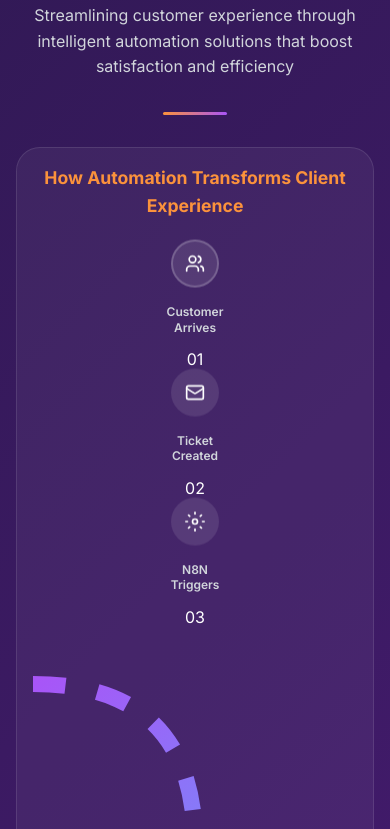
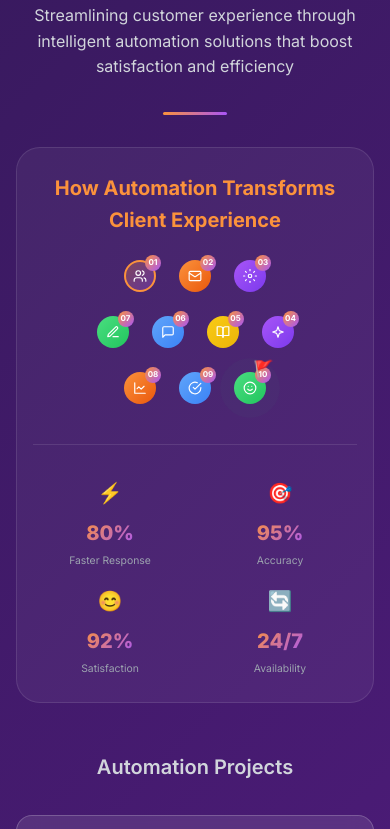
Before and after one commit to lazyhumanz/shizan, a plain HTML site: page index.html in a window 390 px wide. Shown: the part 3102-3931 px from the top of the page. Drawn offline with nearby package versions, Linux system fonts and the light colour scheme.

Commit message:
Update styles.css

```diff
--- a/styles.css
+++ b/styles.css
@@ -748,7 +748,7 @@ body {
 
 /* ===== AUTOMATION SECTION ===== */
 
-/* Automation Journey Visual */
+/* Automation Journey Visual - Complex Winding Path */
 .automation-journey {
     background: rgba(255, 255, 255, 0.05);
     border: 1px solid rgba(255, 255, 255, 0.1);
@@ -766,127 +766,215 @@ body {
     color: #fb923c;
 }
 
-.journey-roadmap {
+.journey-container {
+    display: flex;
+    flex-direction: column;
+    gap: 1rem;
+}
+
+/* Journey Rows */
+.journey-row {
     display: flex;
     align-items: center;
-    justify-content: space-between;
-    padding: 1rem 0;
-    overflow-x: auto;
-    gap: 0;
-}
-
+    justify-content: flex-start;
+    gap: 0.5rem;
+}
+
+.journey-row.row-2 {
+    justify-content: flex-end;
+    flex-direction: row-reverse;
+    padding-left: 2rem;
+}
+
+.journey-row.row-3 {
+    padding-left: 4rem;
+}
+
+/* Journey Nodes */
 .journey-node {
     display: flex;
     flex-direction: column;
     align-items: center;
-    gap: 0.75rem;
+    gap: 0.5rem;
     position: relative;
     flex-shrink: 0;
-    z-index: 2;
 }
 
 .node-icon {
-    width: 4rem;
-    height: 4rem;
+    width: 3.5rem;
+    height: 3.5rem;
     border-radius: 50%;
     display: flex;
     align-items: center;
     justify-content: center;
     background: rgba(255, 255, 255, 0.1);
-    border: 2px solid rgba(255, 255, 255, 0.2);
+    border: 2px solid rgba(255, 255, 255, 0.3);
     transition: all 0.3s;
-    animation: nodeFloat 3s ease-in-out infinite;
-}
-
-.journey-node:nth-child(2) .node-icon { animation-delay: 0.2s; }
-.journey-node:nth-child(4) .node-icon { animation-delay: 0.4s; }
-.journey-node:nth-child(6) .node-icon { animation-delay: 0.6s; }
-.journey-node:nth-child(8) .node-icon { animation-delay: 0.8s; }
-.journey-node:nth-child(10) .node-icon { animation-delay: 1s; }
-
-@keyframes nodeFloat {
-    0%, 100% { transform: translateY(0); }
-    50% { transform: translateY(-8px); }
+    position: relative;
 }
 
 .node-icon svg {
     color: white;
 }
 
-.node-icon.gradient-orange,
-.node-icon.gradient-purple,
-.node-icon.gradient-blue,
-.node-icon.gradient-green {
+.node-icon.node-start {
+    background: linear-gradient(135deg, rgba(251, 146, 60, 0.3), rgba(168, 85, 247, 0.3));
+    border-color: #fb923c;
+}
+
+.node-icon.node-success {
+    background: linear-gradient(135deg, #4ade80, #22c55e);
     border: none;
-}
+    animation: successPulse 2s ease-in-out infinite;
+}
+
+@keyframes successPulse {
+    0%, 100% { box-shadow: 0 0 0 0 rgba(74, 222, 128, 0.4); }
+    50% { box-shadow: 0 0 0 15px rgba(74, 222, 128, 0); }
+}
+
+.node-icon.gradient-orange { background: linear-gradient(135deg, #fb923c, #ea580c); border: none; }
+.node-icon.gradient-purple { background: linear-gradient(135deg, #a855f7, #7c3aed); border: none; }
+.node-icon.gradient-blue { background: linear-gradient(135deg, #60a5fa, #3b82f6); border: none; }
+.node-icon.gradient-green { background: linear-gradient(135deg, #4ade80, #22c55e); border: none; }
+.node-icon.gradient-yellow { background: linear-gradient(135deg, #facc15, #eab308); border: none; }
 
 .journey-node:hover .node-icon {
-    transform: scale(1.15);
-    box-shadow: 0 0 30px rgba(251, 146, 60, 0.4);
+    transform: scale(1.15) rotate(5deg);
 }
 
 .node-label {
-    font-size: 0.85rem;
+    font-size: 0.7rem;
     font-weight: 600;
     text-align: center;
     color: #d1d5db;
-    line-height: 1.3;
-}
-
-.node-tooltip {
+    line-height: 1.2;
+}
+
+.node-number {
     position: absolute;
-    bottom: -2.5rem;
-    left: 50%;
-    transform: translateX(-50%);
-    background: rgba(0, 0, 0, 0.9);
+    top: -8px;
+    right: -8px;
+    width: 1.25rem;
+    height: 1.25rem;
+    background: linear-gradient(135deg, #fb923c, #a855f7);
+    border-radius: 50%;
+    font-size: 0.6rem;
+    font-weight: 700;
+    display: flex;
+    align-items: center;
+    justify-content: center;
     color: white;
-    padding: 0.5rem 0.75rem;
-    border-radius: 0.5rem;
-    font-size: 0.7rem;
-    white-space: nowrap;
-    opacity: 0;
-    transition: opacity 0.3s;
-    pointer-events: none;
-}
-
-.journey-node:hover .node-tooltip {
-    opacity: 1;
-}
-
-.node-flag {
+}
+
+/* Path Segments */
+.path-segment {
+    display: flex;
+    align-items: center;
+    gap: 0.5rem;
+    flex-shrink: 0;
+}
+
+.path-segment.path-horizontal {
+    width: 60px;
+    justify-content: space-around;
+}
+
+.path-dot {
+    width: 6px;
+    height: 6px;
+    border-radius: 50%;
+    background: linear-gradient(135deg, #fb923c, #a855f7);
+    animation: dotPulse 1.5s ease-in-out infinite;
+}
+
+.path-dot:nth-child(2) { animation-delay: 0.2s; }
+.path-dot:nth-child(3) { animation-delay: 0.4s; }
+
+@keyframes dotPulse {
+    0%, 100% { opacity: 0.3; transform: scale(0.8); }
+    50% { opacity: 1; transform: scale(1.2); }
+}
+
+.path-segment.reverse .path-dot {
+    animation-direction: reverse;
+}
+
+.path-segment.path-curve-down,
+.path-segment.path-curve-down-left {
+    width: 40px;
+    height: 60px;
+}
+
+.path-segment.path-curve-down svg,
+.path-segment.path-curve-down-left svg {
+    width: 100%;
+    height: 100%;
+}
+
+.animated-dash {
+    animation: dashFlow 2s linear infinite;
+}
+
+@keyframes dashFlow {
+    from { stroke-dashoffset: 24; }
+    to { stroke-dashoffset: 0; }
+}
+
+.path-segment.final {
+    position: relative;
+}
+
+.path-arrow {
+    font-size: 1.25rem;
+    color: #4ade80;
+    animation: arrowBounce 1s ease-in-out infinite;
+}
+
+@keyframes arrowBounce {
+    0%, 100% { transform: translateX(0); }
+    50% { transform: translateX(5px); }
+}
+
+/* Final Node Decorations */
+.node-final {
+    position: relative;
+}
+
+.success-flag {
     position: absolute;
     top: -1.5rem;
     right: -0.5rem;
-    animation: flagWave 2s ease-in-out infinite;
+    font-size: 1.25rem;
+    animation: flagWave 1s ease-in-out infinite;
 }
 
 @keyframes flagWave {
-    0%, 100% { transform: rotate(-5deg); }
-    50% { transform: rotate(5deg); }
-}
-
-/* Journey Path */
-.journey-path {
-    flex: 1;
-    min-width: 60px;
-    max-width: 120px;
-    height: 50px;
-    position: relative;
-    z-index: 1;
-}
-
-.path-line {
-    width: 100%;
-    height: 100%;
-}
-
-.animated-path {
-    animation: dashMove 2s linear infinite;
-}
-
-@keyframes dashMove {
-    from { stroke-dashoffset: 24; }
-    to { stroke-dashoffset: 0; }
+    0%, 100% { transform: rotate(-10deg); }
+    50% { transform: rotate(10deg); }
+}
+
+.success-sparkles {
+    position: absolute;
+    top: -1rem;
+    left: 50%;
+    transform: translateX(-50%);
+    display: flex;
+    gap: 0.5rem;
+}
+
+.success-sparkles span {
+    font-size: 0.75rem;
+    animation: sparkle 1.5s ease-in-out infinite;
+}
+
+.success-sparkles span:nth-child(1) { animation-delay: 0s; }
+.success-sparkles span:nth-child(2) { animation-delay: 0.3s; }
+.success-sparkles span:nth-child(3) { animation-delay: 0.6s; }
+
+@keyframes sparkle {
+    0%, 100% { opacity: 0; transform: scale(0.5) translateY(0); }
+    50% { opacity: 1; transform: scale(1) translateY(-10px); }
 }
 
 /* Journey Stats */
@@ -936,7 +1024,7 @@ body {
 }
 
 /* Mobile Responsiveness for Journey */
-@media (max-width: 768px) {
+@media (max-width: 900px) {
     .automation-journey {
         padding: 1.5rem 1rem;
     }
@@ -946,52 +1034,92 @@ body {
         margin-bottom: 1.5rem;
     }
 
-    .journey-roadmap {
-        flex-direction: column;
-        gap: 0.5rem;
-    }
-
-    .journey-path {
-        width: 50px;
-        height: 40px;
-        min-width: auto;
-        max-width: none;
-        transform: rotate(90deg);
+    .journey-row {
+        flex-wrap: wrap;
+        justify-content: center !important;
+        gap: 0.75rem;
+    }
+
+    .journey-row.row-2,
+    .journey-row.row-3 {
+        padding-left: 0;
+        flex-direction: row;
+    }
+
+    .path-segment.path-horizontal {
+        width: 40px;
+    }
+
+    .path-segment.path-curve-down,
+    .path-segment.path-curve-down-left {
+        display: none;
     }
 
     .node-icon {
-        width: 3.5rem;
-        height: 3.5rem;
+        width: 3rem;
+        height: 3rem;
     }
 
     .node-icon svg {
-        width: 24px;
-        height: 24px;
+        width: 20px;
+        height: 20px;
     }
 
     .node-label {
-        font-size: 0.75rem;
-    }
-
-    .node-tooltip {
-        display: none;
-    }
-
-    .node-flag {
-        top: -1rem;
-        right: -1rem;
-    }
-
-    .node-flag svg {
-        width: 18px;
-        height: 18px;
+        font-size: 0.6rem;
+    }
+
+    .node-number {
+        width: 1rem;
+        height: 1rem;
+        font-size: 0.5rem;
     }
 
     .journey-stats {
         grid-template-columns: repeat(2, 1fr);
         gap: 1rem;
-        margin-top: 1.5rem;
-        padding-top: 1.5rem;
+    }
+}
+
+@media (max-width: 600px) {
+    .journey-container {
+        gap: 1.5rem;
+    }
+
+    .journey-row {
+        gap: 0.5rem;
+    }
+
+    .path-segment.path-horizontal {
+        width: 25px;
+    }
+
+    .path-dot {
+        width: 4px;
+        height: 4px;
+    }
+
+    .node-icon {
+        width: 2.5rem;
+        height: 2.5rem;
+    }
+
+    .node-icon svg {
+        width: 16px;
+        height: 16px;
+    }
+
+    .node-label {
+        font-size: 0.55rem;
+    }
+
+    .success-flag {
+        font-size: 1rem;
+        top: -1rem;
+    }
+
+    .success-sparkles {
+        display: none;
     }
 
     .stat-icon {
@@ -1003,35 +1131,36 @@ body {
     }
 
     .stat-label {
-        font-size: 0.7rem;
-    }
-}
-
-@media (max-width: 480px) {
-    .automation-journey {
-        padding: 1rem;
-    }
-
-    .journey-title {
-        font-size: 1.1rem;
+        font-size: 0.65rem;
+    }
+}
+
+@media (max-width: 400px) {
+    .journey-row {
+        gap: 0.25rem;
+    }
+
+    .path-segment.path-horizontal {
+        width: 15px;
     }
 
     .node-icon {
-        width: 3rem;
-        height: 3rem;
+        width: 2rem;
+        height: 2rem;
     }
 
     .node-icon svg {
-        width: 20px;
-        height: 20px;
-    }
-
-    .journey-path {
-        height: 30px;
-    }
-
-    .stat-value {
-        font-size: 1.1rem;
+        width: 14px;
+        height: 14px;
+    }
+
+    .node-label {
+        display: none;
+    }
+
+    .node-number {
+        top: -5px;
+        right: -5px;
     }
 }
 
```
